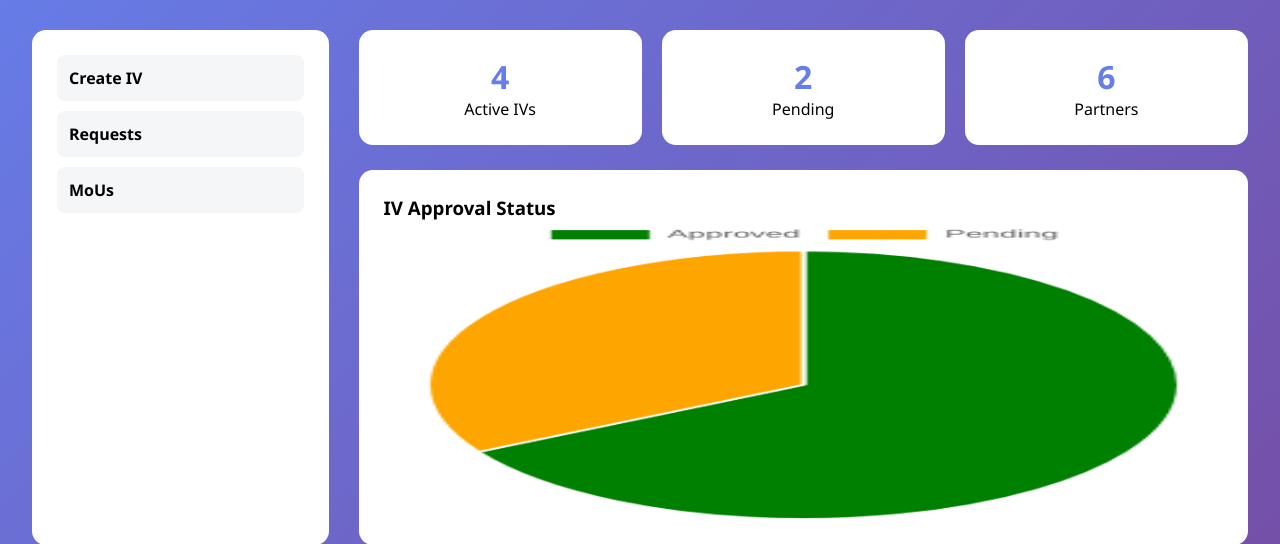
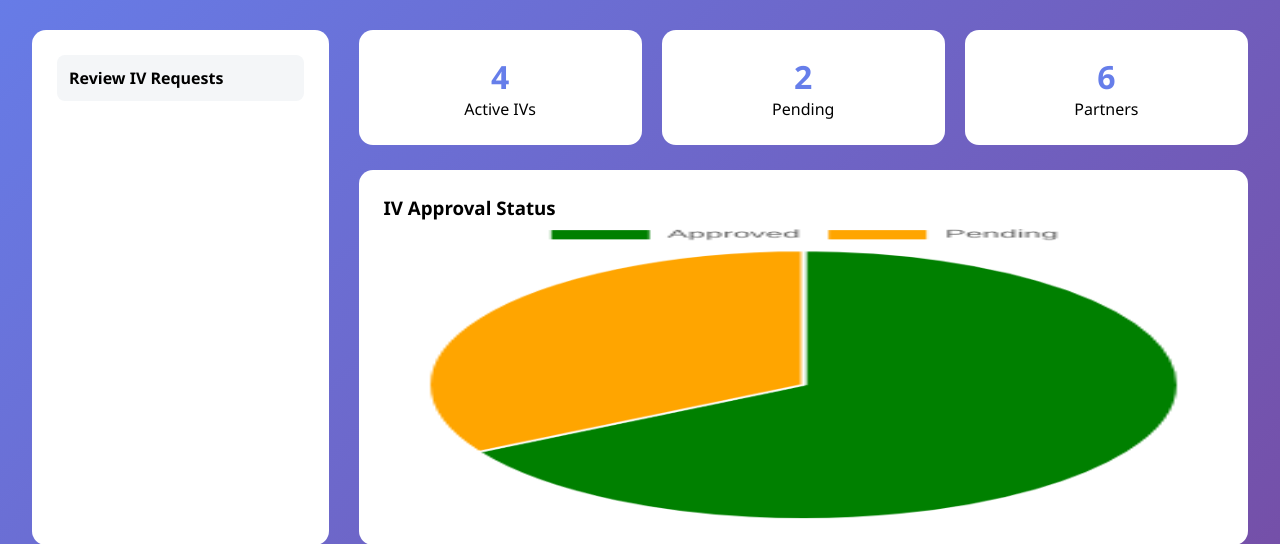
Before and after one commit to VIJAY-PRASATH-R/IV, a Flask app: page /college in a window 1280 px wide. Shown: the part 95-639 px from the top of the page. Run offline with Flask 3, Linux system fonts and the light colour scheme; the visitor is signed in with stand-in values (Sample User, id 1).

Commit message:
Update college_dashboard.html

```diff
--- a/templates/college_dashboard.html
+++ b/templates/college_dashboard.html
@@ -20,9 +20,8 @@
     <div class="dashboard-body">
 
         <div class="sidebar">
-            <a href="#">Create IV</a>
-            <a href="#">Requests</a>
-            <a href="#">MoUs</a>
+            <a href="/college/review-ivs">Review IV Requests</a>
+
         </div>
 
         <div class="main-content">
```
